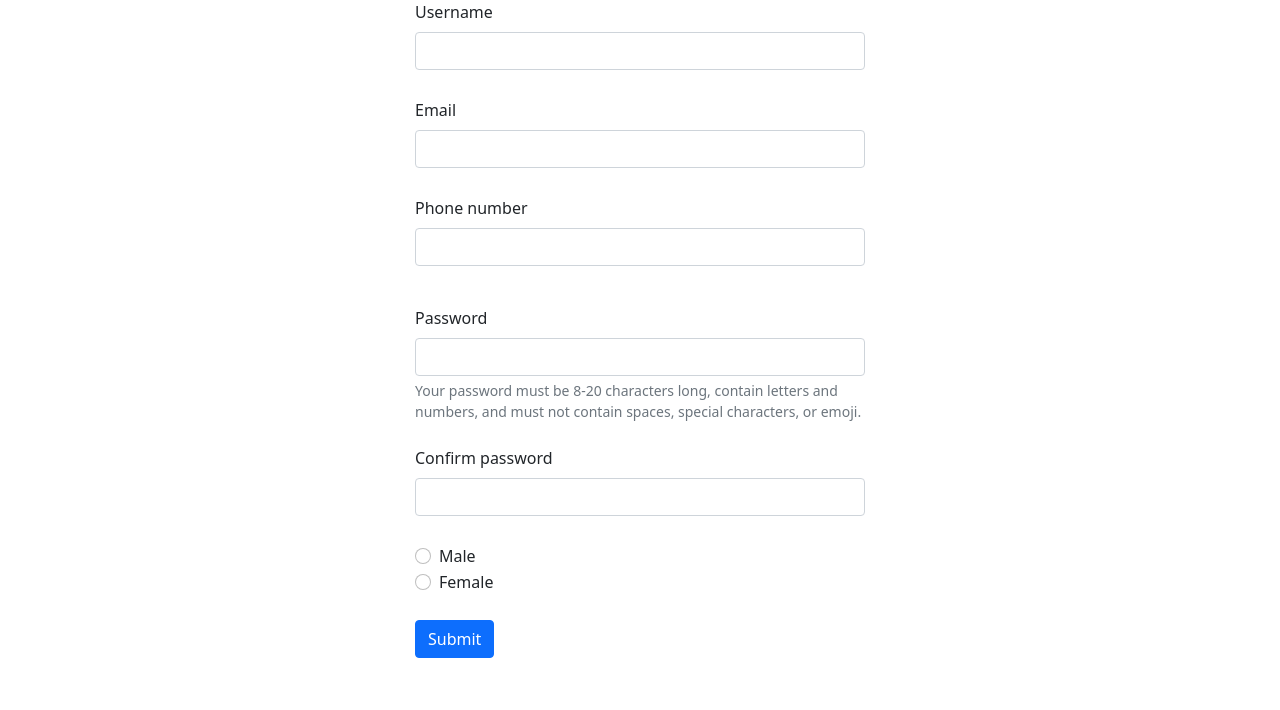
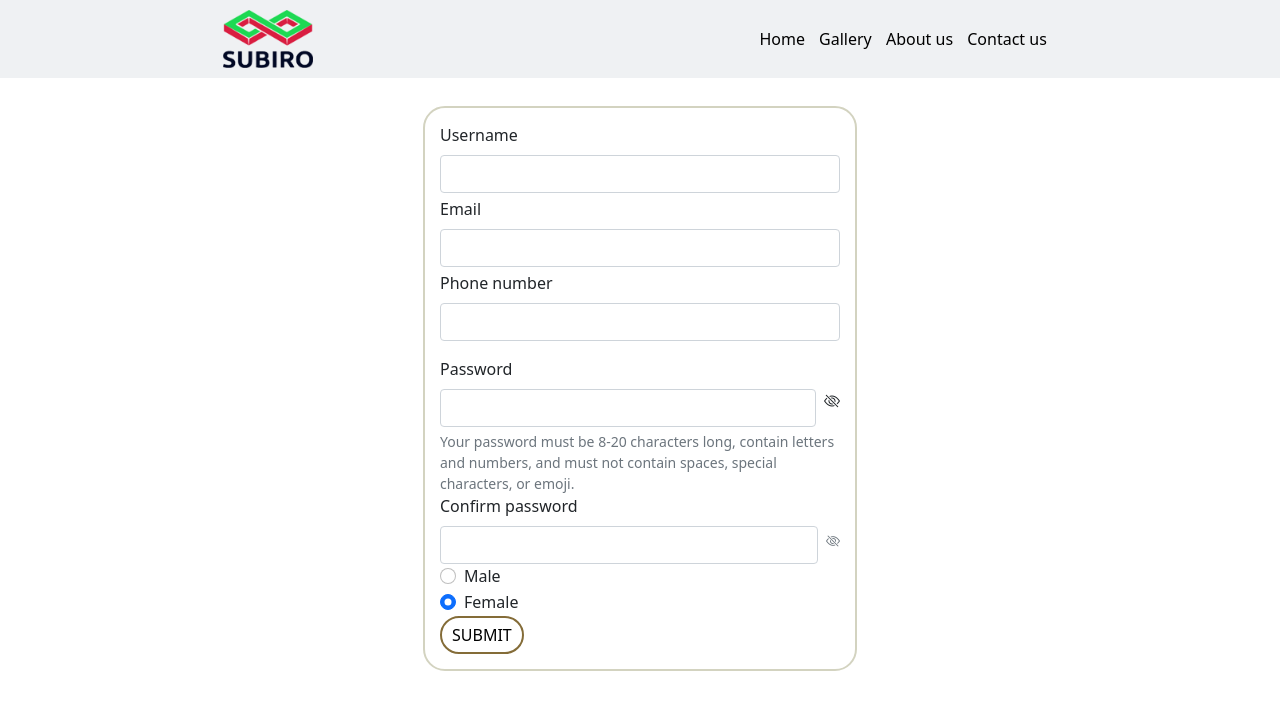
Before and after one commit to Vicwin13/SH-Capstone2-Grp82, a plain HTML site: page contact.html in a window 1280 px wide. Drawn offline with nearby package versions, Linux system fonts and the light colour scheme.

Commit message:
some adjustments

```diff
--- a/contact.html
+++ b/contact.html
@@ -7,60 +7,80 @@
 
   <link href="https://cdn.jsdelivr.net/npm/bootstrap@5.0.0/dist/css/bootstrap.min.css" rel="stylesheet" integrity="sha384-wEmeIV1mKuiNpC+IOBjI7aAzPcEZeedi5yW5f2yOq55WWLwNGmvvx4Um1vskeMj0" crossorigin="anonymous">
     <link rel="stylesheet" href="css/bootstrap.min.css">
+    <link rel="stylesheet" href="/css/main.css">
+    <link rel="stylesheet" href="https://cdn.jsdelivr.net/npm/bootstrap-icons@1.8.2/font/bootstrap-icons.css">
 
   <title>Forms</title>
 
 </head>
+
 <body>
+  <body>
+    <header class="navigation">
+        <nav class="navBar">
+            <img src="/images/logo1.png" alt="CompanyLogo">
 
- <form class="main-form" style="width: 450px; margin: auto;">
+          <div  class="navLinks">
+              <a href="/index.html">Home</a>
+              <a href="/gallery.html">Gallery</a>
+              <a href="#">About us</a>
+              <a href="/contact.html">Contact us</a>
+        </div>
+        <i id="hamburger" onclick=openblk() class="fa-solid fa-bars"></i>
+        </nav>
+
+    </header>
+<div class="body" style="margin: 30px auto;  width: fit-content; padding: 15px; outline: 2px solid rgb(211, 211, 192); border-radius: 20px;">
+ <form class="main-form " style="width: 400px; ">
     <div class="form-group">
       <label for="exampleInputUsername" class="form-label">Username</label>
       <input type="text" class="form-control" id="exampleInputUsername" aria-describedby="usernameHelp">
       <div id="UsernameHelp" class="form-text"></div>
     </div>
-    <br>
+
   <div class="form-group">
       <label for="exampleInputEmail" class="form-label">Email</label>
       <input type="email" class="form-control" id="exampleInputEmail" aria-describedby="emailHelp">
       <div id="emailHelp" class="form-text"></div>
     </div>
-    <br>
+
   <div class="mb-3">
       <label for="exampleInputNumber" class="form-label">Phone number</label>
       <input type="number" class="form-control" id="exampleInputNumber" aria-describedby="numberHelp">
       <div id="numberHelp" class="form-text"></div>
     </div>
-    <br>
+
   <div class="form-group">
-      <label for="inputPassword5" class="form-label">Password</label>
-      <input type="password" id="inputPassword5" class="form-control" aria-describedby="passwordHelpBlock">
+      <label for="inputPassword5" class="form-label ">Password</label>
+    <div class="d-flex justify-content-start gap-2">  <input type="password" placeholder= "" id="inputPassword5" class="form-control" aria-describedby="passwordHelpBlock">
+      <i class="bi bi-eye-slash"></i>
+    </div>
+  </div>
       <div id="passwordHelpBlock" class="form-text">
        Your password must be 8-20 characters long, contain letters and numbers, and must not contain spaces, special characters, or emoji.
       </div>
-    <br>
+
   <div class="form-group">
       <label for="inputConfirm password5" class="form-label">Confirm password</label>
-      <input type="password" id="inputPassword5" class="form-control" aria-describedby="passwordHelpBlock">
+      <div class="d-flex justify-content-start gap-2">  <input type="password" id="inputPassword5" class="form-control" aria-describedby="passwordHelpBlock">
     <div id="passwordHelpBlock" class="form-text">
+      <i class="bi bi-eye-slash"></i> </div>
+
     </div>
-    <br>
-  <div class="form-check">
-      <input class="form-check-input" type="radio" name="exampleMale" id="exampleMale" value="Male">
-      <label class="form-check-label" for="exampleMale">
-        Male
-      </label>
-    </div>
-  <div class="form-check">
-      <input class="form-check-input" type="radio" name="exampleFemale" id="exampleFemale" value="Female">
-      <label class="form-check-label" for="exampleFemale">
-        Female
-      </label>
-    </div>
-    <br>
-  <button type="submit" class="btn btn-primary">Submit</button>
+
+    <div class="form-check ">
+      <input type="radio" class="form-check-input" name="customRadio" id="customRadio1">
+      <label class="form-check-label" for="customRadio1">Male</label>
+  </div>
+  <div class="form-check ">
+      <input type="radio" class="form-check-input" name="customRadio" id="customRadio2" checked>
+      <label class="form-check-label" for="customRadio2">Female</label>
+  </div>
+
+
+  <button style="padding: 5px 10px 5px 10px; background-color: white; color: black; transform: none; box-shadow: none; " type="submit" class="btn btn-primary">Submit</button>
   </form>
-
+</div>
   <script src="https://cdn.jsdelivr.net/npm/@popperjs/core@2.9.2/dist/umd/popper.min.js" integrity="sha384-IQsoLXl5PILFhosVNubq5LC7Qb9DXgDA9i+tQ8Zj3iwWAwPtgFTxbJ8NT4GN1R8p" crossorigin="anonymous"></script>
   <script src="https://cdn.jsdelivr.net/npm/bootstrap@5.0.0/dist/js/bootstrap.min.js" integrity="sha384-lpyLfhYuitXl2zRZ5Bn2fqnhNAKOAaM/0Kr9laMspuaMiZfGmfwRNFh8HlMy49eQ" crossorigin="anonymous"></script>
   <script src="js/bootstrap.min.js" ></script>
```
Also changed, not shown: gallery.html (+3 -3 lines), index.html (+2 -2 lines).
